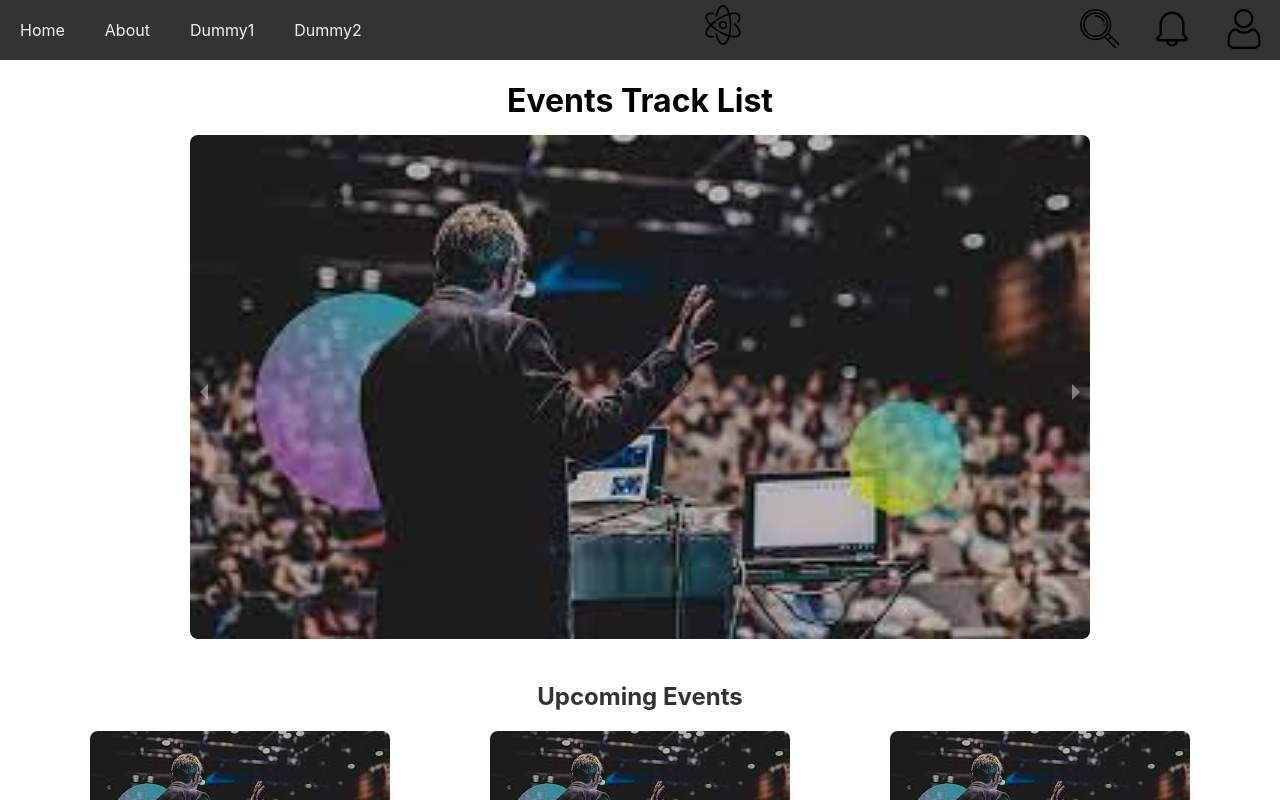
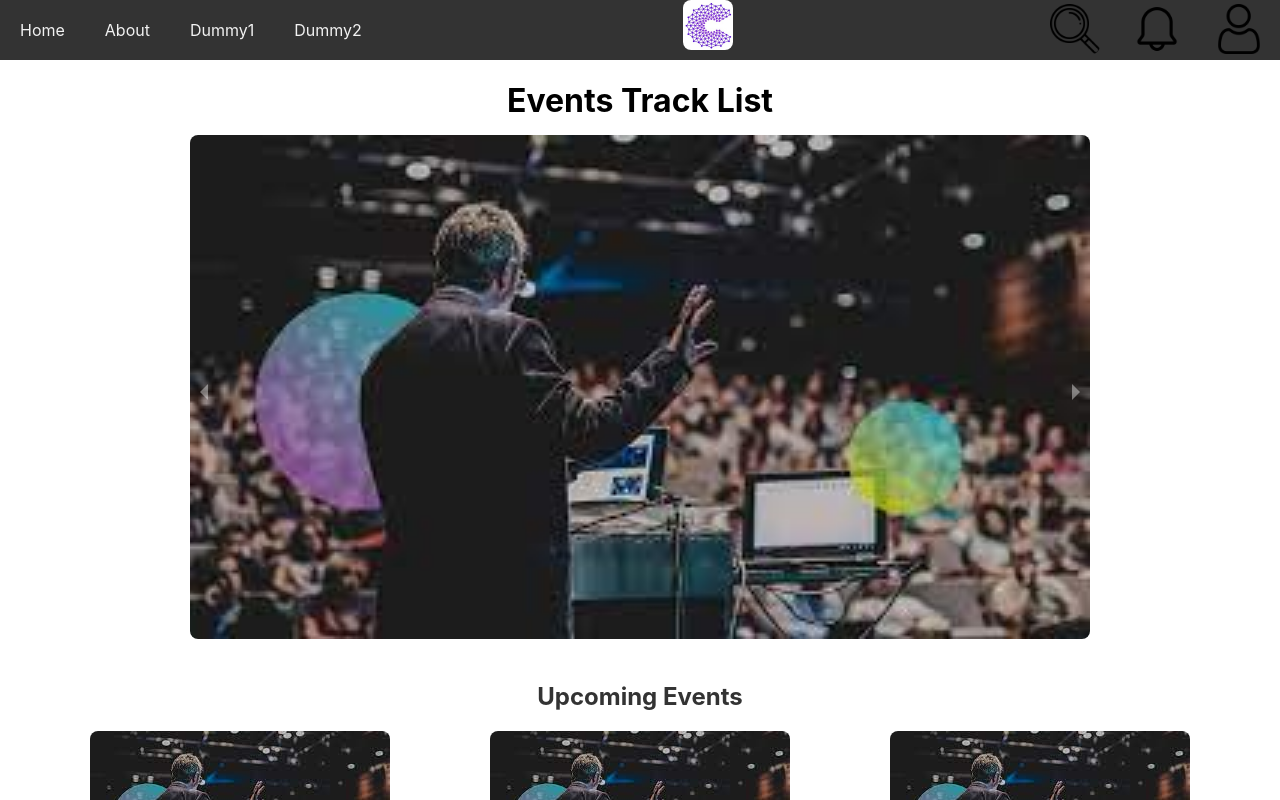
Before and after one commit to ayush-agarwal-190/Event_Page, a React (Create React App) app: page / in a window 1280 px wide. Shown: the top 800 px of the page. Built offline with nearby package versions, Linux system fonts and the light colour scheme.

Commit message:
Changed the logo it will be enhaced more later

```diff
--- a/src/Navbar.css
+++ b/src/Navbar.css
@@ -35,8 +35,8 @@
 }
 
 .navbar img {
-  height: 40px; /* Adjust as needed */
-  width: 40px; /* Adjust as needed */
+  height: 50px; /* Adjust as needed */
+  width: 50px; /* Adjust as needed */
 }
 
 .navbar button {
--- a/src/Navbar.js
+++ b/src/Navbar.js
@@ -1,7 +1,7 @@
 // Navbar.js
 import React from 'react';
 import './Navbar.css';
-import logo from './logo.png'; // import your logo image
+import logo from './logo2.jpg'; // import your logo image
 import searchIcon from './search.png'; // import your search icon
 import notificationIcon from './notification.png'; // import your notification icon
 import contactIcon from './contact.png'; // import your contact icon
```
Also changed, not shown: src/logo.jpg (deleted), src/logo2.jpg (added).
